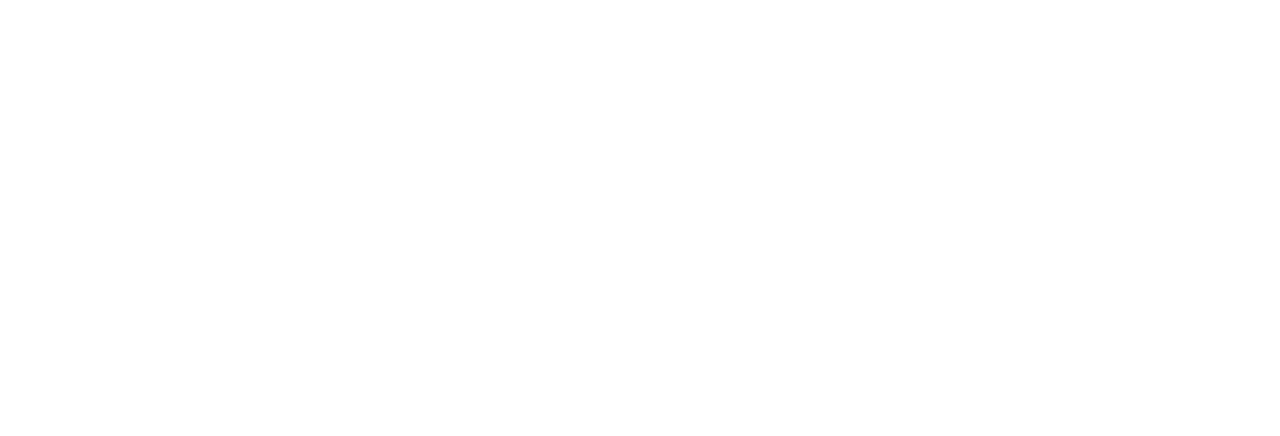
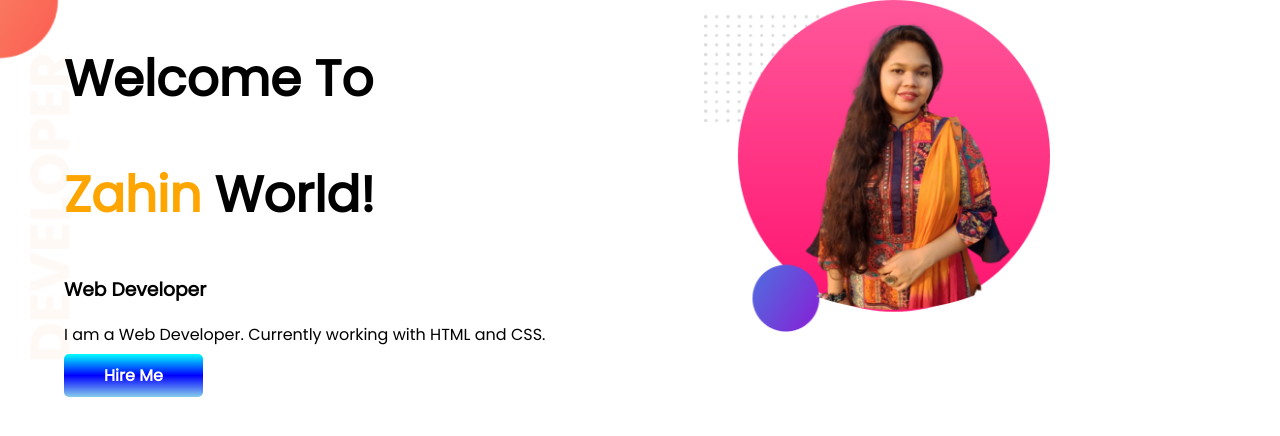
Before and after one commit to Zahin101/developer-portfolio, a plain HTML site: page index.html in a window 1280 px wide. Drawn offline with Linux system fonts and the light colour scheme.

Commit message:
top banner added

```diff
--- a/index.html
+++ b/index.html
@@ -4,12 +4,24 @@
     <meta charset="UTF-8">
     <meta http-equiv="X-UA-Compatible" content="IE=edge">
     <meta name="viewport" content="width=device-width, initial-scale=1.0">
-    <title>
-        Portfolio Site
-    </title>
+    <title>Portfolio Site</title>
+    <link rel="preconnect" href="https://fonts.googleapis.com">
+    <link rel="preconnect" href="https://fonts.gstatic.com" crossorigin>
+    <link href="https://fonts.googleapis.com/css2?family=Poppins&display=swap" rel="stylesheet">
     <link rel="stylesheet" href="style.css">
 </head>
 <body>
-
+   <section class="top-banner">
+    <div class="half-width">
+        <h1>Welcome To</h1>
+        <h1> <span class="orange-color">Zahin</span> World!</h1>
+        <h3>Web Developer</h3>
+        <p>I am a Web Developer. Currently working with HTML and CSS.</p>
+        <a class="link-button" target="_blank" href="https://www.linkedin.com/in/zahin-rydha/">Hire Me</a>
+    </div>
+    <div class="half-width">
+        <img src="images/zahin-bg2.png" alt="My Picture">
+    </div>
+   </section>
 </body>
 </html>
--- a/style.css
+++ b/style.css
@@ -0,0 +1,32 @@
+body{
+    font-family: 'Poppins', sans-serif;
+    margin: 0%;
+}
+h1{
+    font-size: 50px;
+}
+.orange-color{
+    color: orange;
+}
+section{
+    display: flex;
+}
+.half-width{
+    width: 50%;
+    padding-left: 5%;
+}
+.half-width img{
+    width: 60%;
+}
+.link-button{
+    text-decoration: none;
+    background-image: linear-gradient(aqua,blue,skyblue);
+    padding: 10px 40px;
+    color: white;
+    font-weight: 700;
+    border-radius: 5px;
+}
+.top-banner{
+    background-image: url(images/top-banner.png);
+    background-repeat: no-repeat;
+}
```
Also changed, not shown: images/dream-bg.png (added), images/exp-bg.png (added), images/jhankar.png (added), images/jhankar2.png (added), images/my-bg.png (added), images/my-bg2.png (added), images/top-banner.png (added), images/zahin-bg2.png (added), 7 other files.
